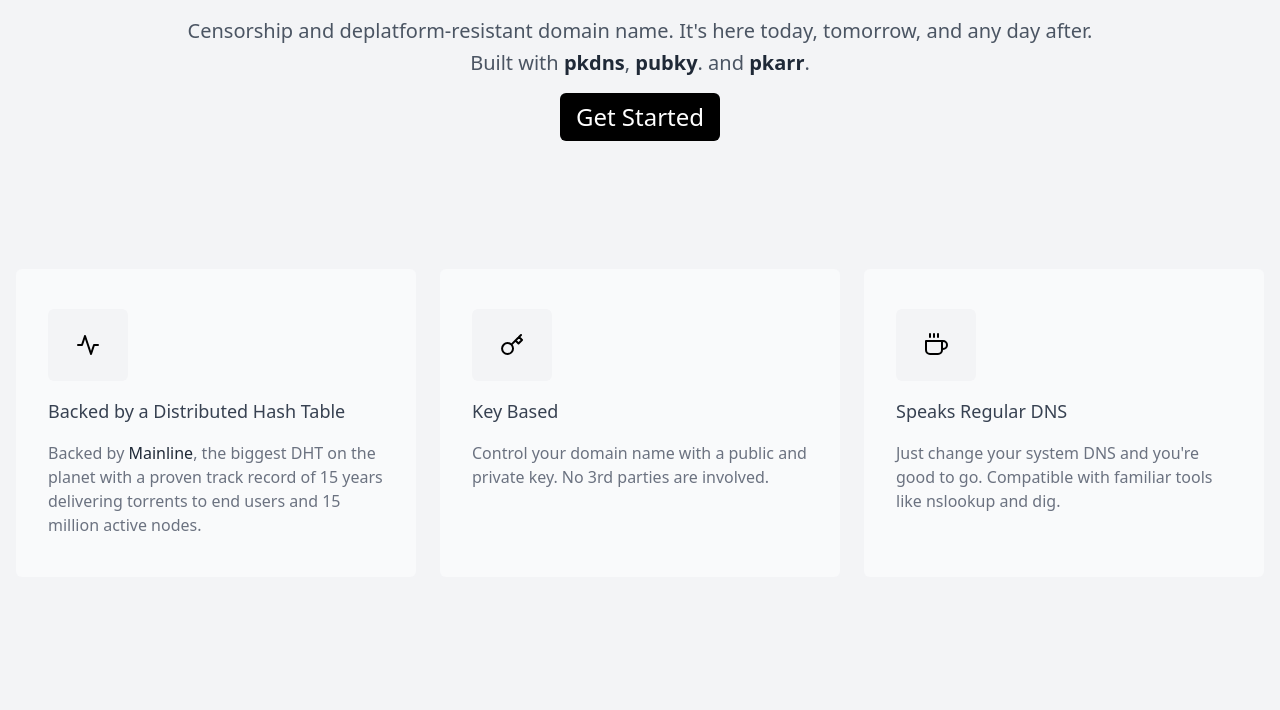
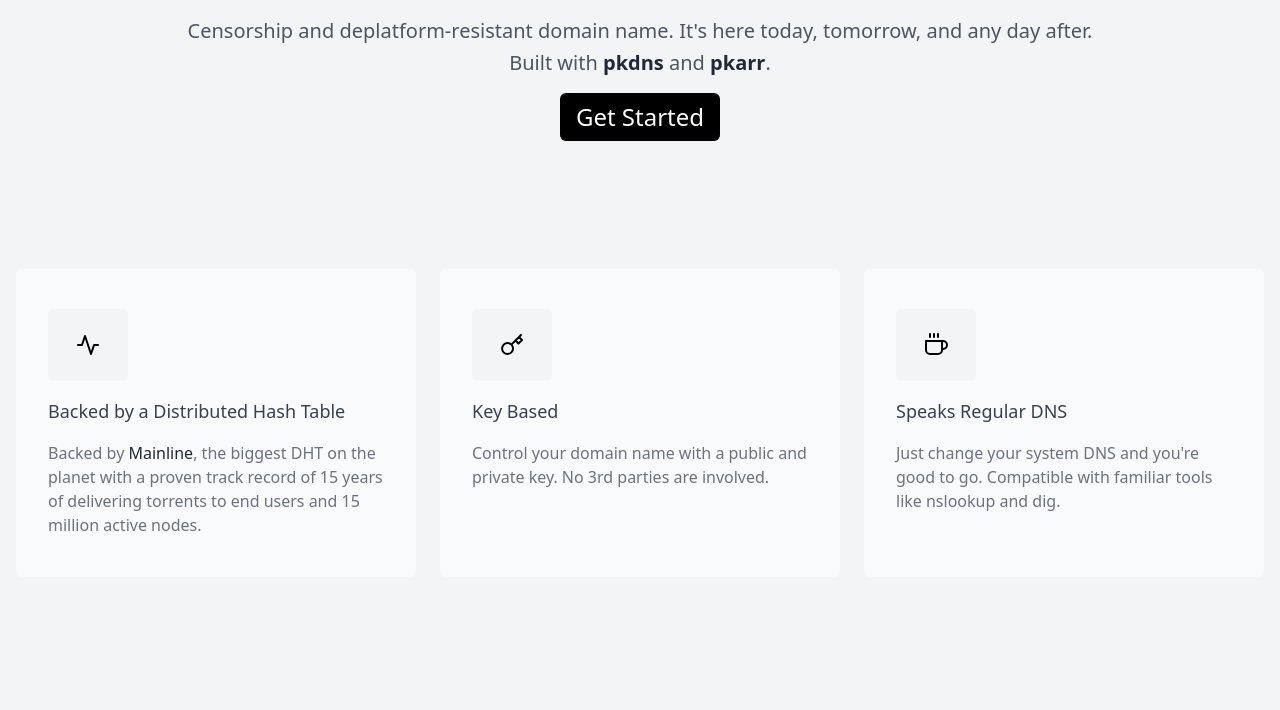
Before and after one commit to SeverinAlexB/7fmjpcuuzf54hw18bsgi3zihzyh4awseeuq5tmojefaezjbd64cy, a plain HTML site: page index.html in a window 1280 px wide. Shown: the part 469-1179 px from the top of the page. Drawn offline with nearby package versions, Linux system fonts and the light colour scheme.

Commit message:
fixed typos

```diff
--- a/index.html
+++ b/index.html
@@ -113,9 +113,7 @@
                 <p class="font-normal text-gray-600 text-md md:text-xl ">
                     Built with
                     <a class="font-semibold text-gray-800 text-md relative z-10 hover:text-gray-400"
-                        href="https://github.com/pubky/pkdns" target="_blank">pkdns</a>,
-                        <a class="font-semibold text-gray-800 text-md relative z-10 hover:text-gray-400"
-                        href="https://github.com/pubky/pubky" target="_blank">pubky</a>. and
+                        href="https://github.com/pubky/pkdns" target="_blank">pkdns</a> and
                     <a class="font-semibold text-gray-800 text-md relative z-10 hover:text-gray-400"
                         href="https://github.com/pubky/pkarr" target="_blank">pkarr</a>.
                 </p>
@@ -148,7 +146,7 @@
                     <p class="font-normal text-gray-500 text-md">Backed by <a class="text-gray-800 hover:text-gray-600"
                             target="_blank" href="https://en.wikipedia.org/wiki/Mainline_DHT">Mainline</a>, the biggest
                         DHT on the planet with a proven
-                        track record of 15 years delivering torrents to end users and 15 million active nodes.</p>
+                        track record of 15 years of delivering torrents to end users and 15 million active nodes.</p>
                 </div>
 
                 <div class="bg-gray-50 px-8 py-10 rounded-md">
```
